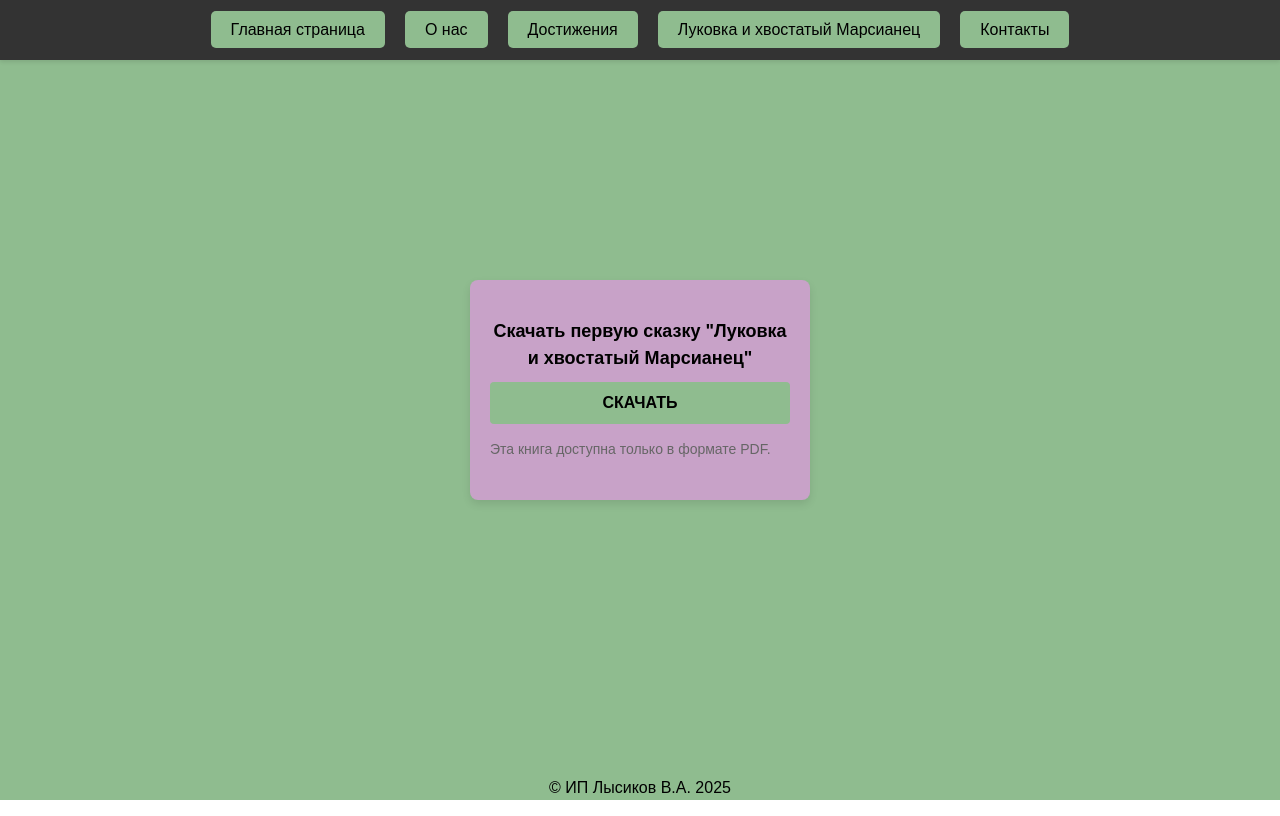
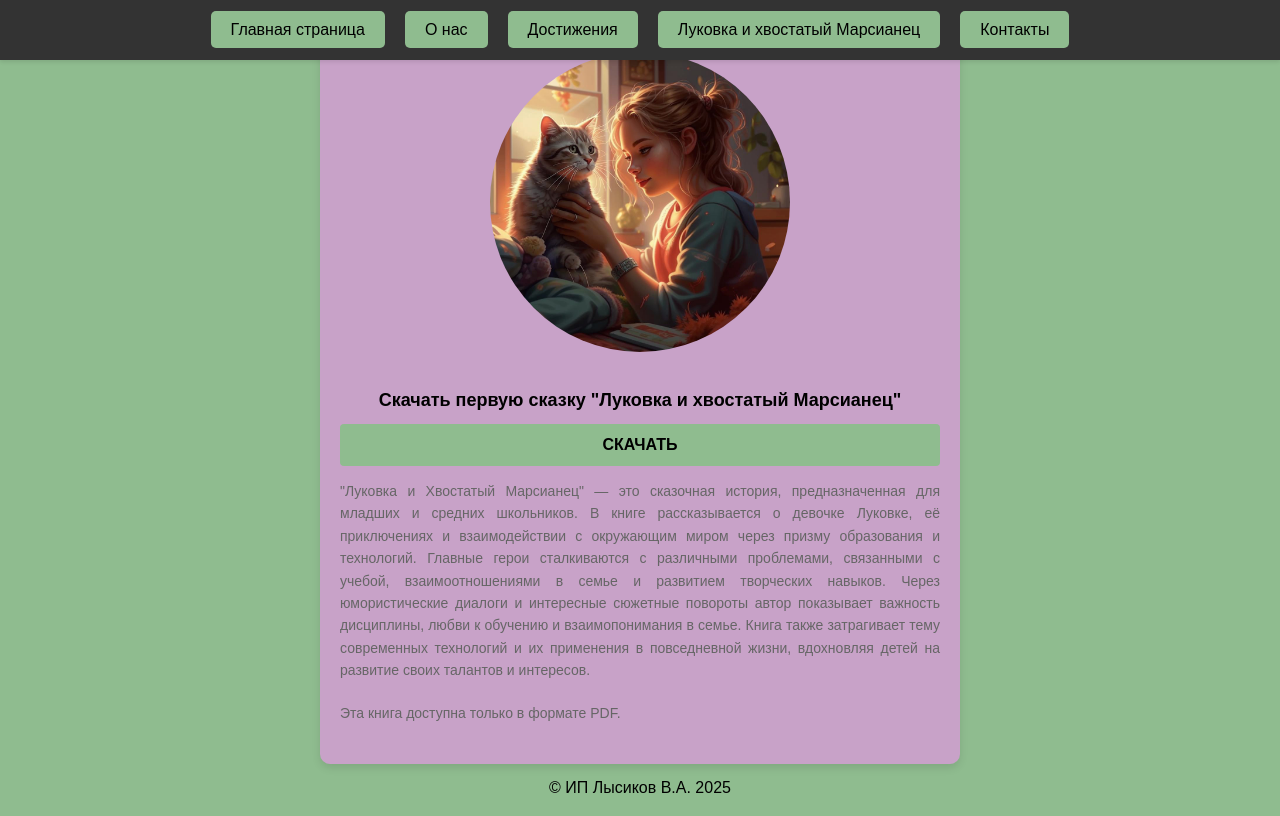
Before and after one commit to molstih/it_family, a React (Vite) app: page /book in a window 1280 px wide. Built offline with nearby package versions, Linux system fonts and the light colour scheme.

Commit message:
add images

```diff
--- a/src/css/book.css
+++ b/src/css/book.css
@@ -1,8 +1,8 @@
 .card {
-    width: 300px;
+    width: 600px;
     padding: 20px;
     background-color: #c8a2c8;
-    border-radius: 8px;
+    border-radius: 10px;
     box-shadow: 0 4px 8px rgba(0, 0, 0, 0.1);
     margin-bottom: 20px;
 }
@@ -18,6 +18,15 @@
     line-height: 1.6;
     text-align: justify;
 }
+
+.card img {
+    width: 300px;
+    height: 300px;
+    object-fit: cover;
+    border-radius: 50%;
+    margin-bottom: 10px;
+}
+
 .btn-download {
     display: block;
     width: 100%;
@@ -31,6 +40,8 @@
     cursor: pointer;
     transition: background-color 0.3s ease;
 }
+
+
 .btn-download:hover {
     background-color: #0056b3;
 }
--- a/src/pages/DownloadBookPage.jsx
+++ b/src/pages/DownloadBookPage.jsx
@@ -1,6 +1,7 @@
 import React from "react";
 import {useState} from "react";
 import axios from 'axios';
+import lukovka from '../images/lukovka.jpg'
 import '../css/book.css'
 
 const DownloadBookPage = () =>  {
@@ -25,8 +26,17 @@ const DownloadBookPage = () =>  {
 
     return (
         <div className="card">
+            <img src={lukovka} alt="Луковка" />
             <h3>Скачать первую сказку "Луковка и хвостатый Марсианец"</h3>
             <button className="btn-download" onClick={downloadBook}>Скачать</button>
+            <p>"Луковка и Хвостатый Марсианец" — это сказочная история, предназначенная для младших и средних школьников.
+                В книге рассказывается о девочке Луковке, её приключениях и взаимодействии с окружающим миром
+                через призму образования и технологий. Главные герои сталкиваются с различными проблемами,
+                связанными с учебой, взаимоотношениями в семье и развитием творческих навыков.
+                Через юмористические диалоги и интересные сюжетные повороты автор показывает важность дисциплины,
+                любви к обучению и взаимопонимания в семье.
+                Книга также затрагивает тему современных технологий и их применения в повседневной жизни,
+                вдохновляя детей на развитие своих талантов и интересов.</p>
             <p>Эта книга доступна только в формате PDF.</p>
         </div>
     );
```
Also changed, not shown: src/images/lukovka.jpg (added).
